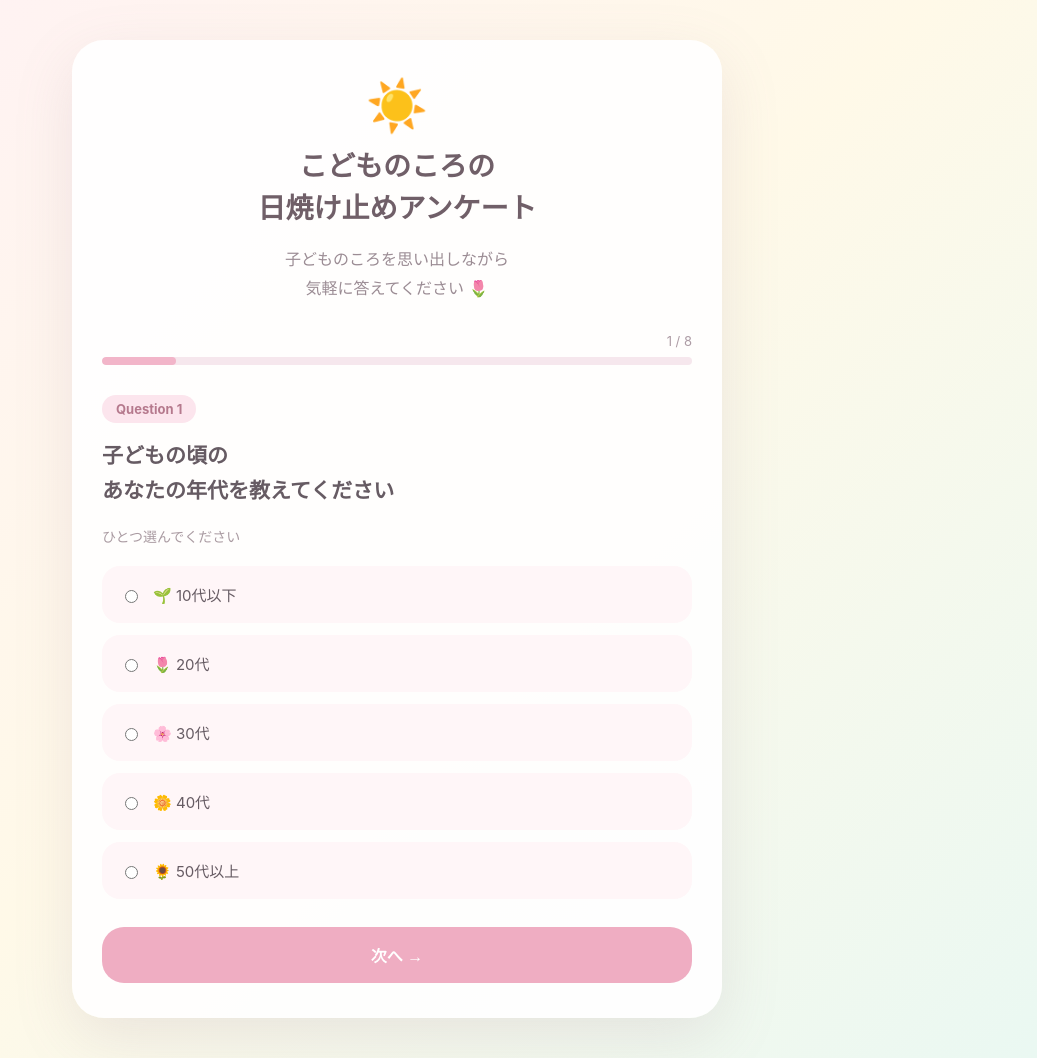
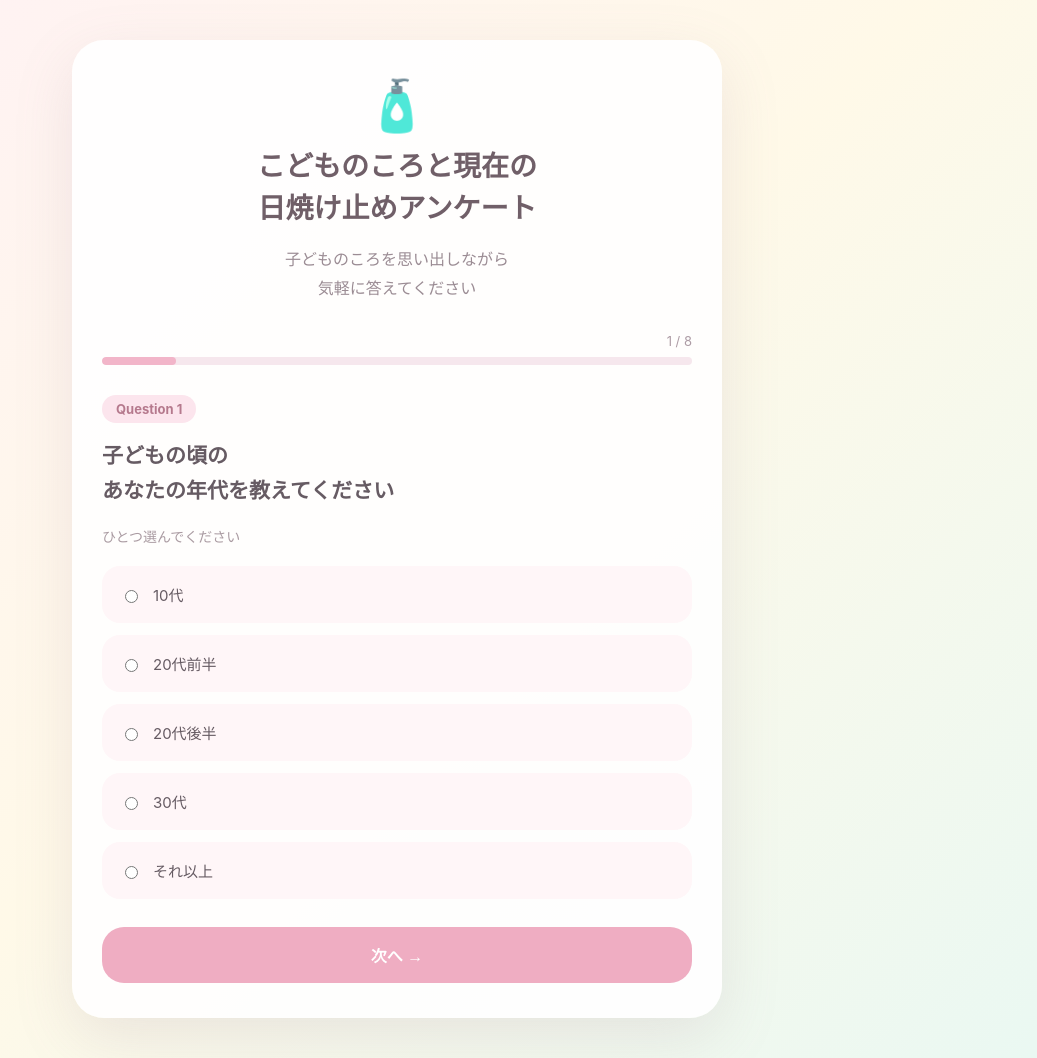
Before and after one commit to miyukieno42-cyber/sunscreen1, a Flask app: page / in a window 1280 px wide. Shown: the whole page, without its empty margins (243-1280 px from the left). Run offline with Flask 3, Linux system fonts and the light colour scheme.

Commit message:
Update index.html

```diff
--- a/templates/index.html
+++ b/templates/index.html
@@ -9,9 +9,9 @@
 <body>
     <main class="survey-card">
         <header class="header">
-            <div class="sun">☀️</div>
-            <h1>こどものころの<br>日焼け止めアンケート</h1>
-            <p>子どものころを思い出しながら<br>気軽に答えてください 🌷</p>
+            <div class="sun">🧴</div>
+            <h1>こどものころと現在の<br>日焼け止めアンケート</h1>
+            <p>子どものころを思い出しながら<br>気軽に答えてください </p>
         </header>
 
         <div class="progress-area">
@@ -29,11 +29,11 @@
                 <h2>子どもの頃の<br>あなたの年代を教えてください</h2>
                 <p class="hint">ひとつ選んでください</p>
                 <div class="options">
-                    <label class="option"><input type="radio" name="age_range" value="10代以下" required><span>🌱 10代以下</span></label>
-                    <label class="option"><input type="radio" name="age_range" value="20代"><span>🌷 20代</span></label>
-                    <label class="option"><input type="radio" name="age_range" value="30代"><span>🌸 30代</span></label>
-                    <label class="option"><input type="radio" name="age_range" value="40代"><span>🌼 40代</span></label>
-                    <label class="option"><input type="radio" name="age_range" value="50代以上"><span>🌻 50代以上</span></label>
+                    <label class="option"><input type="radio" name="age_range" value="10代以下" required><span>10代</span></label>
+                    <label class="option"><input type="radio" name="age_range" value="20代"><span>20代前半</span></label>
+                    <label class="option"><input type="radio" name="age_range" value="30代"><span>20代後半</span></label>
+                    <label class="option"><input type="radio" name="age_range" value="40代"><span>30代</span></label>
+                    <label class="option"><input type="radio" name="age_range" value="50代以上"><span>それ以上</span></label>
                 </div>
                 <button type="button" class="next-button">次へ →</button>
             </section>
@@ -43,11 +43,11 @@
                 <h2>子どもの頃、日焼け止めを<br>どのくらい使っていましたか？</h2>
                 <p class="hint">ひとつ選んでください</p>
                 <div class="options">
-                    <label class="option"><input type="radio" name="frequency" value="ほとんど使わなかった" required><span>🌿 ほとんど使わなかった</span></label>
+                    <label class="option"><input type="radio" name="frequency" value="ほとんど使わなかった" required><span>ほとんど使わなかった</span></label>
                     <label class="option"><input type="radio" name="frequency" value="夏だけ"><span>☀️ 夏だけ</span></label>
                     <label class="option"><input type="radio" name="frequency" value="外出するとき"><span>🌤 外出するとき</span></label>
-                    <label class="option"><input type="radio" name="frequency" value="ほぼ毎日"><span>🌸 ほぼ毎日</span></label>
-                    <label class="option"><input type="radio" name="frequency" value="覚えていない"><span>🤔 覚えていない</span></label>
+                    <label class="option"><input type="radio" name="frequency" value="ほぼ毎日"><span>ほぼ毎日</span></label>
+                    <label class="option"><input type="radio" name="frequency" value="覚えていない"><span>覚えていない</span></label>
                 </div>
                 <button type="button" class="next-button">次へ →</button>
             </section>
@@ -61,8 +61,8 @@
                     <label class="option"><input type="checkbox" name="sunscreen_type" value="乳液"><span>🥛 乳液</span></label>
                     <label class="option"><input type="checkbox" name="sunscreen_type" value="スプレー"><span>💨 スプレー</span></label>
                     <label class="option"><input type="checkbox" name="sunscreen_type" value="ジェル"><span>💧 ジェル</span></label>
-                    <label class="option"><input type="checkbox" name="sunscreen_type" value="その他"><span>🌈 その他</span></label>
-                    <label class="option"><input type="checkbox" name="sunscreen_type" value="覚えていない"><span>🤔 覚えていない</span></label>
+                    <label class="option"><input type="checkbox" name="sunscreen_type" value="その他"><span>その他</span></label>
+                    <label class="option"><input type="checkbox" name="sunscreen_type" value="覚えていない"><span>覚えていない</span></label>
                 </div>
                 <button type="button" class="next-button">次へ →</button>
             </section>
@@ -72,13 +72,13 @@
                 <h2>日焼け止めを使った理由は<br>何でしたか？</h2>
                 <p class="hint">複数選択できます</p>
                 <div class="options">
-                    <label class="option"><input type="checkbox" name="reason" value="親にすすめられた"><span>👩‍👧 親にすすめられた</span></label>
-                    <label class="option"><input type="checkbox" name="reason" value="日焼けしたくなかった"><span>🌸 日焼けしたくなかった</span></label>
-                    <label class="option"><input type="checkbox" name="reason" value="肌を守るため"><span>🫧 肌を守るため</span></label>
-                    <label class="option"><input type="checkbox" name="reason" value="学校・部活動・行事"><span>🎒 学校・部活動・行事</span></label>
-                    <label class="option"><input type="checkbox" name="reason" value="海・プール"><span>🏖️ 海・プール</span></label>
-                    <label class="option"><input type="checkbox" name="reason" value="その他"><span>🌈 その他</span></label>
-                    <label class="option"><input type="checkbox" name="reason" value="特に理由はない"><span>🌿 特に理由はない</span></label>
+                    <label class="option"><input type="checkbox" name="reason" value="親にすすめられた"><span>親にすすめられた</span></label>
+                    <label class="option"><input type="checkbox" name="reason" value="日焼けしたくなかった"><span>日焼けしたくなかった</span></label>
+                    <label class="option"><input type="checkbox" name="reason" value="肌を守るため"><span>肌を守るため</span></label>
+                    <label class="option"><input type="checkbox" name="reason" value="学校・部活動・行事"><span>学校・部活動・行事</span></label>
+                    <label class="option"><input type="checkbox" name="reason" value="海・プール"><span>海・プール</span></label>
+                    <label class="option"><input type="checkbox" name="reason" value="その他"><span>その他</span></label>
+                    <label class="option"><input type="checkbox" name="reason" value="特に理由はない"><span>特に理由はない</span></label>
                 </div>
                 <button type="button" class="next-button">次へ →</button>
             </section>
@@ -88,10 +88,10 @@
                 <h2>子どもの頃の日焼け止めに<br>どんな印象がありますか？</h2>
                 <p class="hint">ひとつ選んでください</p>
                 <div class="options">
-                    <label class="option"><input type="radio" name="feeling" value="好きだった" required><span>💗 好きだった</span></label>
-                    <label class="option"><input type="radio" name="feeling" value="どちらともいえない"><span>🌷 どちらともいえない</span></label>
-                    <label class="option"><input type="radio" name="feeling" value="苦手だった"><span>😖 苦手だった</span></label>
-                    <label class="option"><input type="radio" name="feeling" value="覚えていない"><span>🤔 覚えていない</span></label>
+                    <label class="option"><input type="radio" name="feeling" value="好きだった" required><span>好きだった</span></label>
+                    <label class="option"><input type="radio" name="feeling" value="どちらともいえない"><span>どちらともいえない</span></label>
+                    <label class="option"><input type="radio" name="feeling" value="苦手だった"><span>苦手だった</span></label>
+                    <label class="option"><input type="radio" name="feeling" value="覚えていない"><span>覚えていない</span></label>
                 </div>
                 <button type="button" class="next-button">次へ →</button>
             </section>
@@ -114,7 +114,7 @@
 
             <section class="question" data-question="8">
                 <div class="question-label">Question 8</div>
-                <h2>子どもの頃の日焼け止めにまつわる<br>思い出を教えてください 🌼</h2>
+                <h2>子どもの頃の日焼け止めにまつわる<br>思い出を教えてください </h2>
                 <p class="hint">思いつく範囲で自由に書いてください</p>
                 <textarea name="memory" class="textarea" placeholder="海、プール、夏休み、家族との思い出など…"></textarea>
                 <button type="submit" class="submit-button">回答を送信する 💌</button>
```
